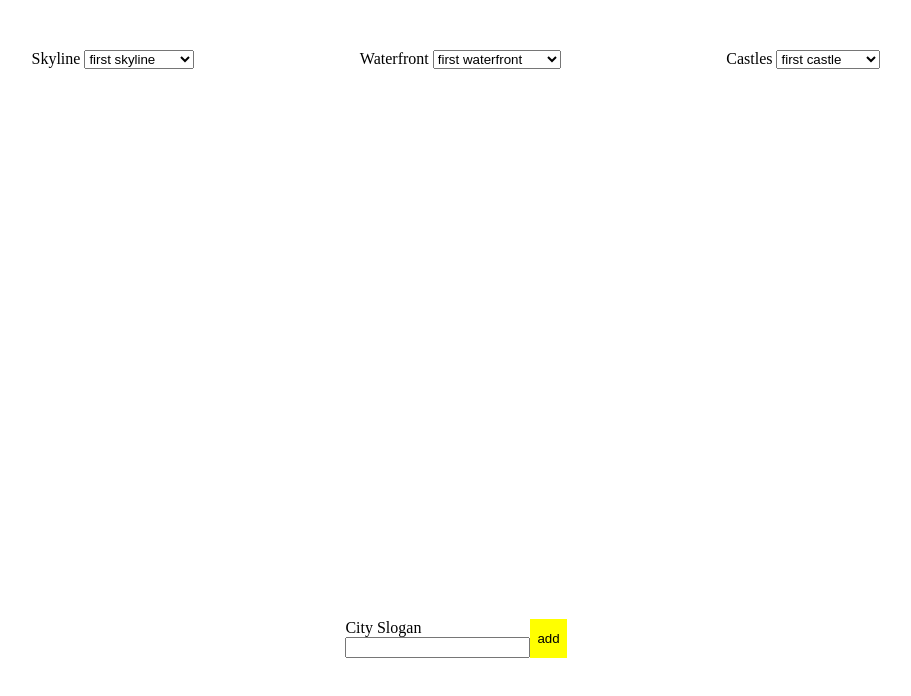
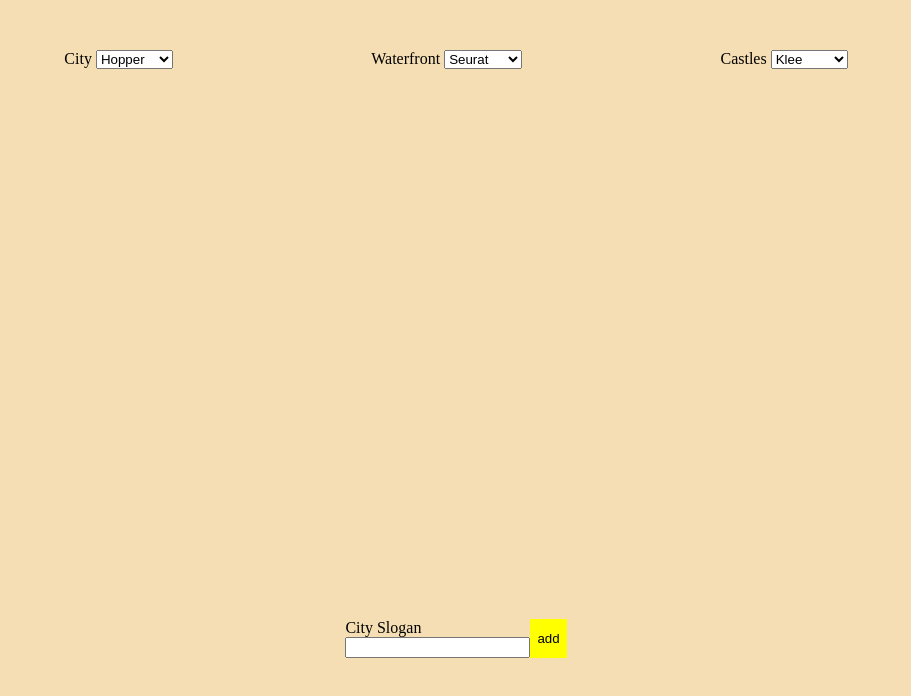
Before and after one commit to oliviaamiller/city-builder, a plain HTML site: page index.html in a window 1280 px wide. Shown: the whole page, without its empty margins (184-1095 px from the left). Drawn offline with Linux system fonts and the light colour scheme.

```diff
--- a/index.html
+++ b/index.html
@@ -15,27 +15,27 @@
 <body>
    <section class="dropdowns">
     <label>
-        Skyline
+        City
         <select id="skyline-dropdown">
-            <option value="1">first skyline</option>
-            <option value="2">second skyline</option>
-            <option value="3">third skyline</option>
+            <option value="1">Hopper</option>
+            <option value="2">Brown</option>
+            <option value="3">Guignard</option>
         </select>
     </label>
     <label>
         Waterfront
         <select id="skyline-dropdown">
-            <option value="1">first waterfront</option>
-            <option value="2">second waterfront</option>
-            <option value="3">third waterfront</option>
+            <option value="1">Seurat</option>
+            <option value="2">Hartley</option>
+            <option value="3">Mondrian</option>
         </select>
     </label>
     <label>
         Castles
         <select id="skyline-dropdown">
-            <option value="1">first castle</option>
-            <option value="2">second castle</option>
-            <option value="3">third castle</option>
+            <option value="1">Klee</option>
+            <option value="2">Cézanne</option>
+            <option value="3">Scoggins</option>
         </select>
     </label>
    </section>
@@ -44,10 +44,12 @@
        <div class="slogan-input">
            <label>
                City Slogan
-               <input>
+               <input id="slogan-input">
            </label>
-           <button>add</button>
+           <button id="slogan-button">add</button>
        </div>
+       <div class="slogan-output"></div>
+       <div class="count-changes"></div>
    </main>
 
     <script type="module" src="./app.js"></script>
--- a/styles/style.css
+++ b/styles/style.css
@@ -3,6 +3,7 @@ html, body {
     height: 100%;
     padding: 0;
     margin: 0;
+    background-color: wheat;
 }
 
 .dropdowns {
```
Also changed, not shown: 9 other files.
